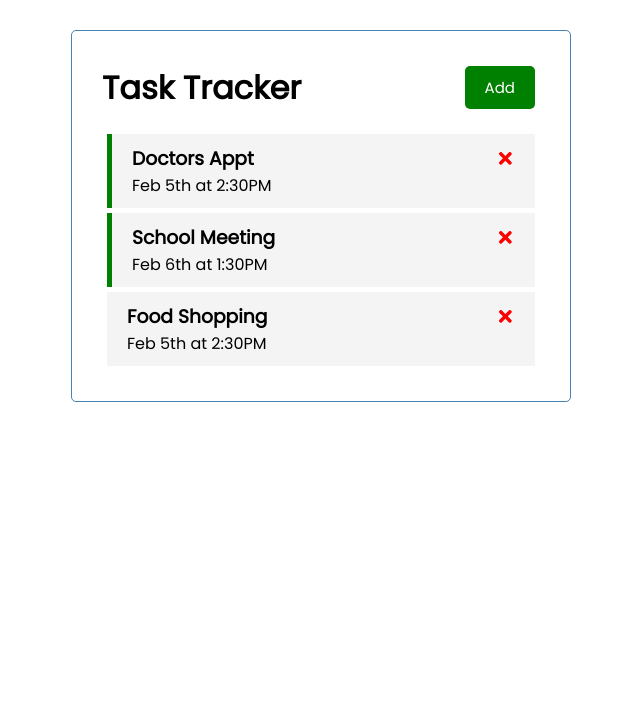
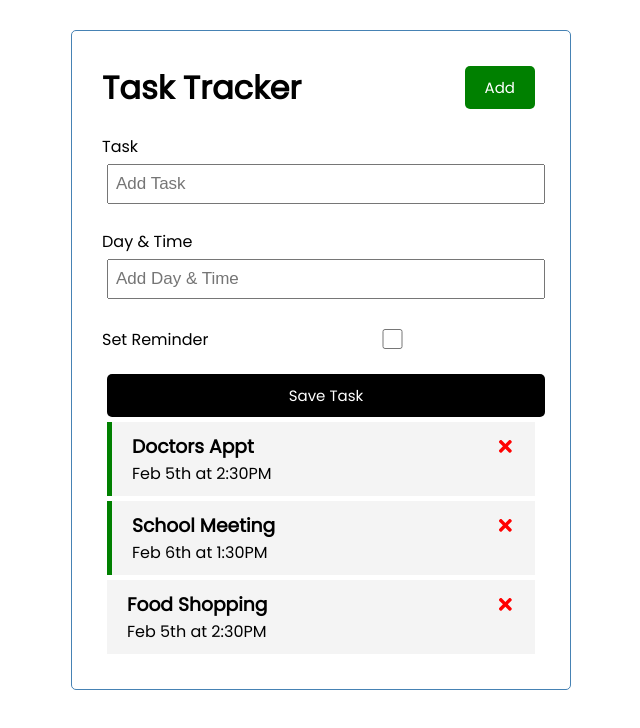
Before and after one commit to marselgray/react-task-tracker, a React (Create React App) app: page / in a window 1280 px wide. Shown: the top 728 px of the page, without its empty margins (319-959 px from the left). Built offline with nearby package versions, Linux system fonts and the light colour scheme.

Commit message:
Build: add task form

```diff
--- a/src/App.js
+++ b/src/App.js
@@ -1,6 +1,7 @@
 import { useState } from "react"
 import Header from './components/Header';
 import Tasks from './components/Tasks';
+import AddTask from "./components/AddTask";
 
 const App = () => {
 
@@ -45,6 +46,7 @@
   return (
     <div className="container">
         < Header />
+        <AddTask />
         {tasks.length > 0 ? < Tasks tasks={tasks} onDelete={deleteTask} onToggle={toggleReminder} /> : 'No Tasks'}
     </div>
   );
--- /dev/null
+++ b/src/components/AddTask.js
@@ -0,0 +1,25 @@
+const AddTask = () => {
+    return (
+        <form classsName="add-form">
+
+            <div className="form-control">
+                <label>Task</label>
+                <input type="text" placeholder="Add Task" />
+            </div>
+
+            <div className="form-control">
+                <label>Day & Time</label>
+                <input type="text" placeholder="Add Day & Time" />
+            </div>
+
+            <div className="form-control form-control-check">
+                <label>Set Reminder</label>
+                <input type="checkbox" />
+            </div>
+
+            <input type="submit" value="Save Task" className="btn btn-block" />
+        </form>
+    )
+}
+
+export default AddTask
```
